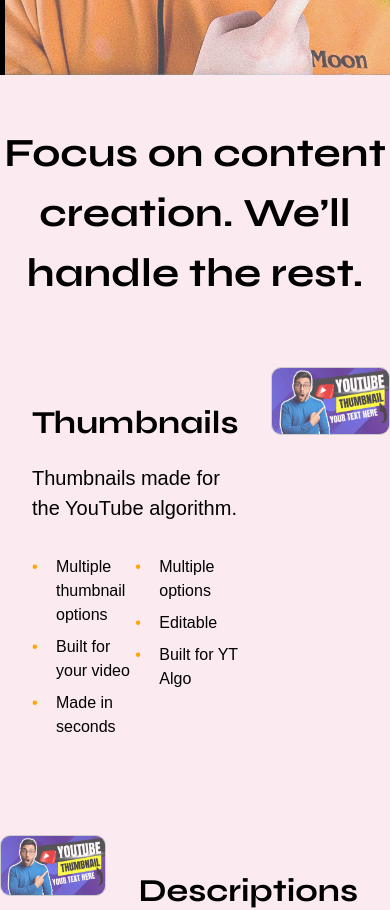
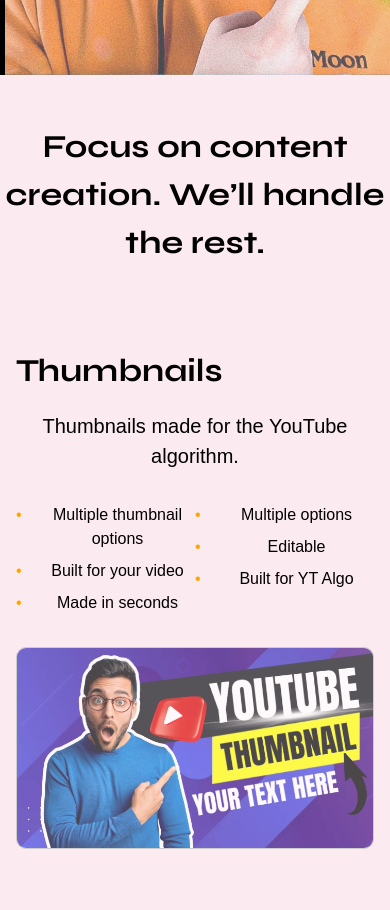
Before and after one commit to rahulbathijaa/creatorlyai-frontend, a Next.js app: page / in a window 390 px wide. Shown: the part 1200-2110 px from the top of the page. Built offline with nearby package versions, Linux system fonts and the light colour scheme; a web font is replaced by a local one.

Commit message:
more css fixes

```diff
--- a/src/app/globals.css
+++ b/src/app/globals.css
@@ -209,11 +209,10 @@ body, html {
 .feature-row {
   display: flex;
   justify-content: space-between;
-  max-width: 1400px;
+  max-width: 1300px; /* Adjusted to match the container */
   align-items: flex-start;
   text-align: left;
   margin-bottom: 4rem; /* Add spacing between rows */
-
 }
 
 .feature-content {
@@ -269,6 +268,22 @@ body, html {
   max-width: 100%;
   border: 1px solid #ccc; /* Optional border for images */
   border-radius: 10px;
+}
+
+@media (max-width: 768px) {
+  .feature-row {
+    flex-direction: column; /* Stack items vertically on smaller screens */
+    text-align: center; /* Center text on smaller screens */
+  }
+
+  .feature-content,
+  .feature-image {
+    padding: 1rem; /* Reduce padding on smaller screens */
+  }
+
+  .features-header {
+    font-size: 2rem; /* Adjust header size for smaller screens */
+  }
 }
 
 .examples-container {
```
